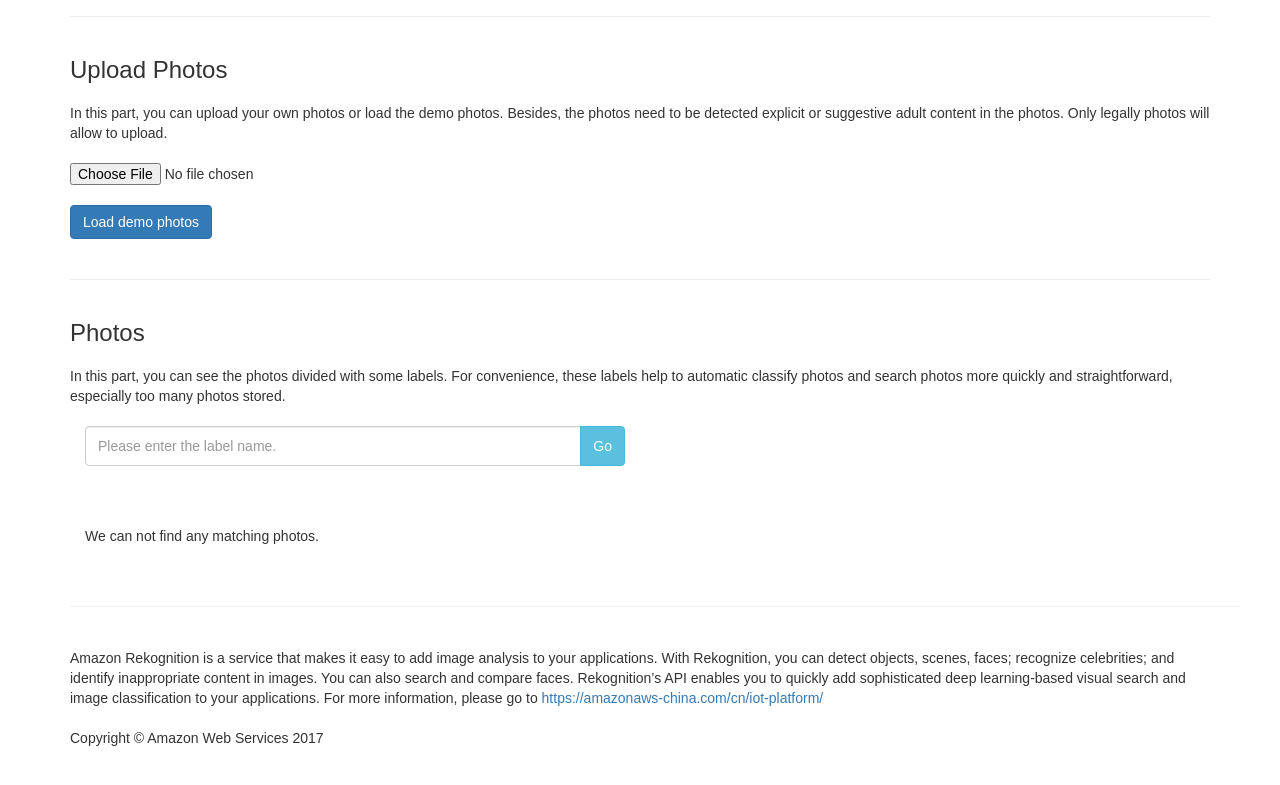
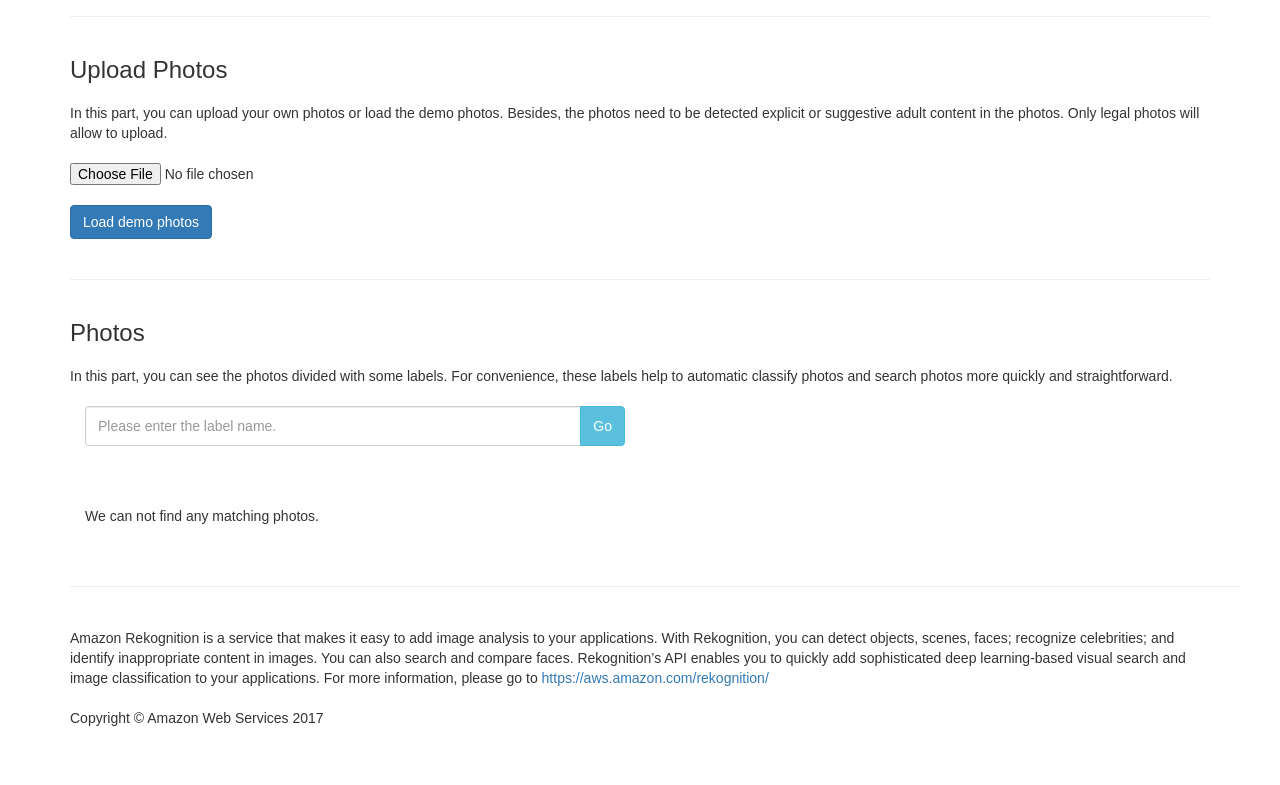
Before and after one commit to finishy1995/photos-library, a plain HTML site: page website/index.html in a window 1280 px wide. Shown: the part 83-868 px from the top of the page. Drawn offline with Linux system fonts and the light colour scheme; no server answers.

Commit message:
Change some descriptions

```diff
--- a/website/index.html
+++ b/website/index.html
@@ -35,7 +35,7 @@
 		<div class="row clearfix">
 			<div class="col-md-12 column">
 				<h3>Upload Photos</h3>
-				<p>In this part, you can upload your own photos or load the demo photos. Besides, the photos need to be detected explicit or suggestive adult content in the photos. Only legally photos will allow to upload.</p>
+				<p>In this part, you can upload your own photos or load the demo photos. Besides, the photos need to be detected explicit or suggestive adult content in the photos. Only legal photos will allow to upload.</p>
 				<input type="file" id="pictue-file" alt="Please upgrade the browser version to support the file upload function." onchange="Detect_And_Upload_Photos(this)">
 				<a class="btn btn-primary btn-large" style="margin-top: 20px" onclick="Load_Demo_Photos()">Load demo photos</a>
 				<hr style="margin-top: 40px"/>
@@ -44,7 +44,7 @@
 		<div class="row clearfix">
 			<div class="col-md-12 column" id="photos-module">
 				<h3>Photos</h3>
-				<p>In this part, you can see the photos divided with some labels. For convenience, these labels help to automatic classify photos and search photos more quickly and straightforward, especially too many photos stored.</p>
+				<p>In this part, you can see the photos divided with some labels. For convenience, these labels help to automatic classify photos and search photos more quickly and straightforward.</p>
 				<div class="col-md-6 column">
 					<div class="input-group">
                     	<input type="text" class="form-control" id="photos-search-input" placeholder="Please enter the label name." onKeyPress="Get_Key(event);" style="height: 40px"/>
@@ -62,7 +62,7 @@
 		</div>
 		<div class="row clearfix footer">
 			<div class="col-md-12 column">
-				<p>Amazon Rekognition is a service that makes it easy to add image analysis to your applications. With Rekognition, you can detect objects, scenes, faces; recognize celebrities; and identify inappropriate content in images. You can also search and compare faces. Rekognition’s API enables you to quickly add sophisticated deep learning-based visual search and image classification to your applications. For more information, please go to <a target="_blank" href="https://amazonaws-china.com/cn/iot-platform/">https://amazonaws-china.com/cn/iot-platform/</a></p>
+				<p>Amazon Rekognition is a service that makes it easy to add image analysis to your applications. With Rekognition, you can detect objects, scenes, faces; recognize celebrities; and identify inappropriate content in images. You can also search and compare faces. Rekognition’s API enables you to quickly add sophisticated deep learning-based visual search and image classification to your applications. For more information, please go to <a target="_blank" href="https://aws.amazon.com/rekognition/">https://aws.amazon.com/rekognition/</a></p>
 				<p>Copyright © Amazon Web Services 2017</p>
 			</div>
 		</div>
--- a/website/js/common.js
+++ b/website/js/common.js
@@ -1,5 +1,5 @@
-// File means the image file which you uploaded.
-// "file_labels" records the labels which detect from the image by Amazon Rekognition.
+// File means the photo file which you uploaded.
+// "file_labels" records the labels which detect from the photo by Amazon Rekognition.
 var file = '';
 var file_type = '';
 var file_key = '';
@@ -127,11 +127,11 @@ function Detect_Image_Moderation() {
 
 		// Your code here.
         // Part 1. Detect explicit or suggestive adult content. You can use "MODERATION_MIN_CONFIDENCE" as confidence setting.
-        // After you get data from Amazon Rekognition successfully, you should call "Upload_Photos" function to upload the image.
+        // After you get data from Amazon Rekognition successfully, you should call "Upload_Photos" function to upload the photo.
 
-        // Part 2. Detect image labels and store the labels and confidence in the array "file_labels".
+        // Part 2. Detect photo labels and store the labels and confidence in the array "file_labels".
         // You can use "MAX_LABELS" as maximum labels setting, and "LABELS_MIN_CONFIDENCE" as confidence setting.
-        // Do not forget to empty the array "file_labels" and push items like [label_name, label_confidence] in the array "file_labels".
+        // Do NOT forget to empty the array "file_labels" and push items like [label_name, label_confidence] in the array "file_labels".
 	}
 	reader.readAsDataURL(file);
 }
@@ -336,7 +336,7 @@ function Get_Key(evt) {
 
 // Load Demo Photos for testing.
 function Load_Demo_Photos() {
-	alert("This function has not been on-line, coming soon ...");
+	alert("This function has not been launch, coming soon ...");
 }
 
 Unauthenticated_Login();
```
Also changed, not shown: example-code.txt.
